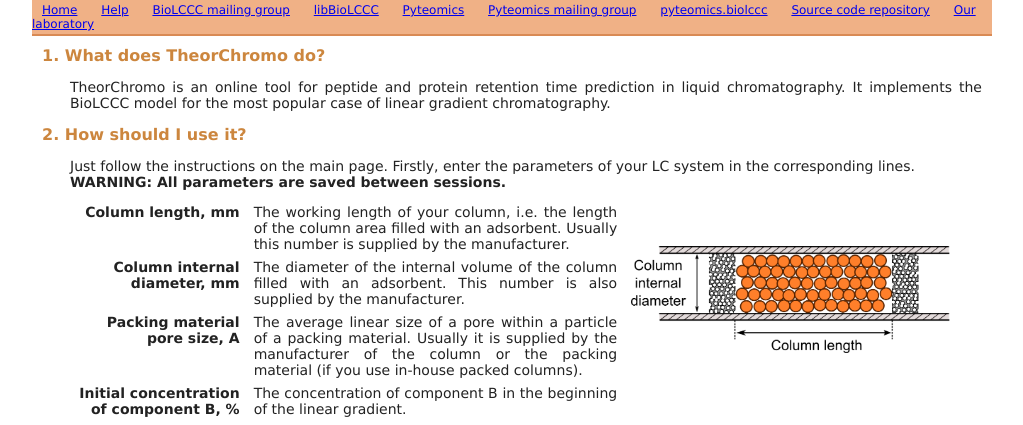
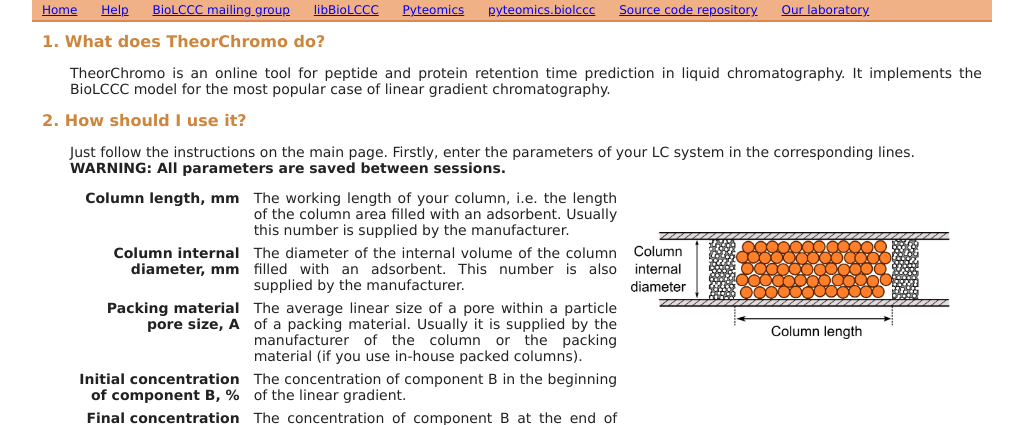
Before and after one commit to levitsky/theorchromo, a Django app: page /help/ in a window 1280 px wide. Shown: the part 66-491 px from the top of the page, without its empty margins (128-1151 px from the left). Run offline with Django 3.2, Linux system fonts and the light colour scheme; parts of the project's set-up code (start-up, migrations or seed data) failed here and were passed over.

Commit message:
Remove excessive header link

```diff
--- a/fabfile.py
+++ b/fabfile.py
@@ -17,8 +17,8 @@ def target_server():
     env.user = 'bezalel'
     env.virtualhost_path = "/"
     env.warn_only = True
-    env.libBioLCCC_version = open(
-        '../../libBioLCCC/build/VERSION').readline().strip(' \n\t')
+#   env.libBioLCCC_version = open(
+#       '../../libBioLCCC/build/VERSION').readline().strip(' \n\t')
 
 # Tasks
 def setup_libBioLCCC_doc():
--- a/theorchromo_online/templates/base.html
+++ b/theorchromo_online/templates/base.html
@@ -66,11 +66,6 @@
                         Pyteomics</a>
                     </div>
                     <div class="headerLink">
-                        <a href="http://groups.google.com/group/pyteomics">
-                        Pyteomics mailing group</a>
-                    </div>
-
-                    <div class="headerLink">
                         <a href="http://pypi.python.org/pypi/pyteomics.biolccc/">
                         pyteomics.biolccc</a>
                     </div>
```
